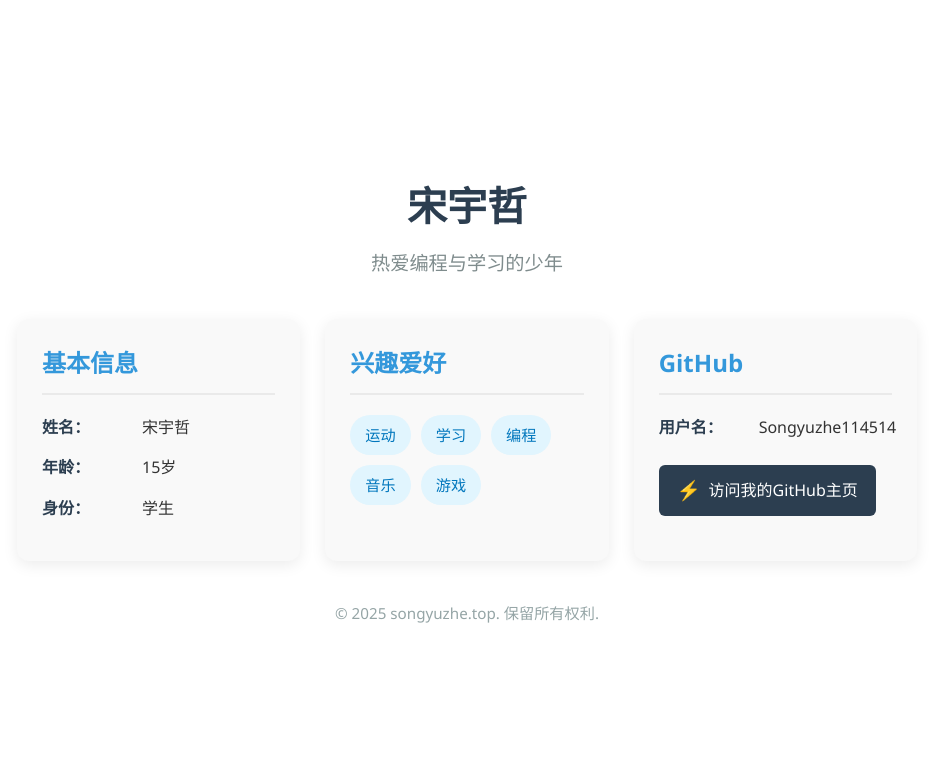
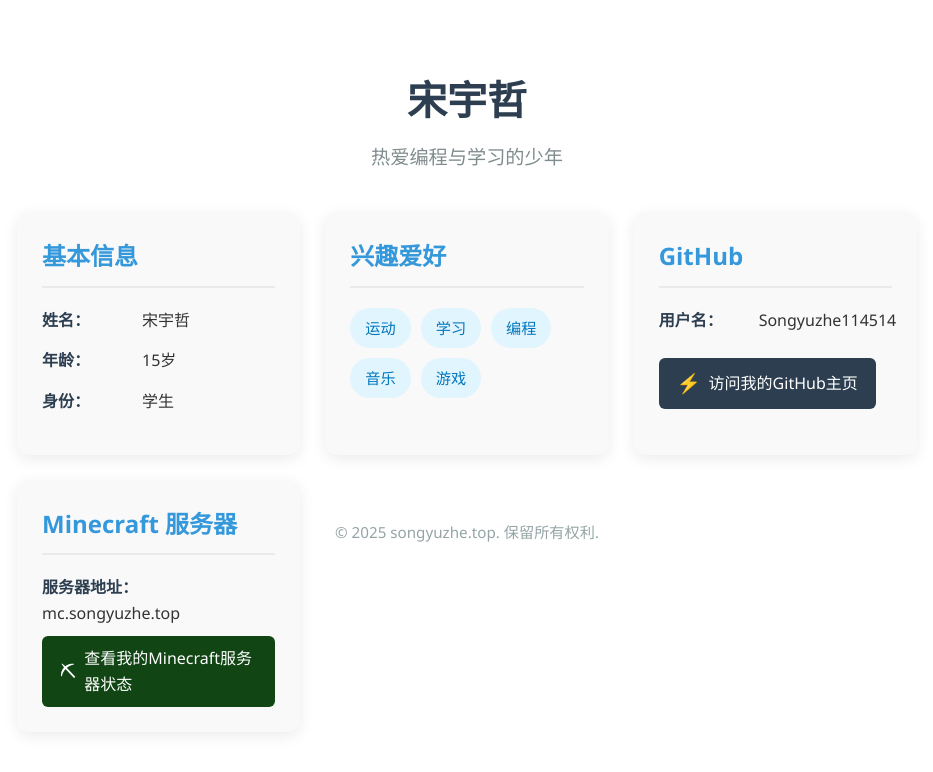
Before and after one commit to Songyuzhe114514/Songyuzhe114514.github.io, a plain HTML site: page index.html in a window 1280 px wide. Shown: the whole page, without its empty margins (173-1106 px from the left). Drawn offline with Linux system fonts and the light colour scheme.

Commit message:
更新 index.html

```diff
--- a/index.html
+++ b/index.html
@@ -116,6 +116,21 @@
             margin-right: 8px;
             font-size: 1.2rem;
         }
+        .minecraft-icon {
+            margin-right: 8px;
+            font-size: 1.2rem;
+        }
+        .minecraft-link {
+        display: inline-flex;
+            align-items: center;
+            background-color: #114514;
+            color: white;
+            padding: 10px 18px;
+            border-radius: 6px;
+            text-decoration: none;
+            margin-top: 10px;
+            transition: background-color 0.3s;
+        }
 
         footer {
             text-align: center;
@@ -181,6 +196,14 @@
                     <span>访问我的GitHub主页</span>
                 </a>
             </div>
+            <div class="card">
+                <h2>Minecraft 服务器</h2>
+                    <span class="info-label">服务器地址：</span>
+                    <span>mc.songyuzhe.top</span>
+                <a href="https://songyuzhe.top/mcs" class="minecraft-link" target="_blank">
+    <span class="minecraft-icon">⛏</span>
+    <span>查看我的Minecraft服务器状态</span>
+</a>
         </div>
 
         <footer>
```
